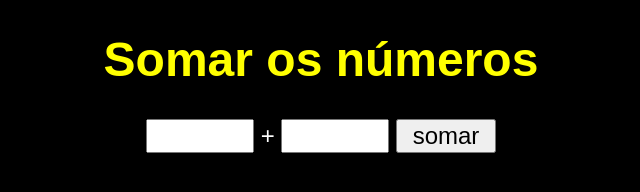
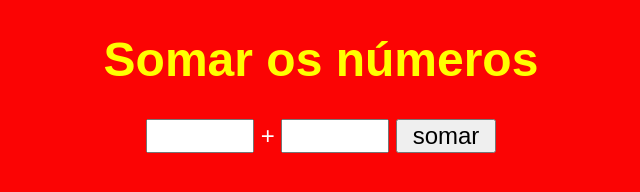
Before and after one commit to leandro-porciuncula/calculadora, a plain HTML site: page index.html in a window 1280 px wide. Shown: the whole page, without its empty margins (319-959 px from the left). Drawn offline with Linux system fonts and the light colour scheme.

Commit message:
background vermelho

```diff
--- a/index.html
+++ b/index.html
@@ -9,7 +9,7 @@
             color: yellow;
         }
         body {
-            background: black;
+            background: rgb(251, 4, 4);
             font: normal 18pt arial ;
             color: white;
             text-align: center;
```
